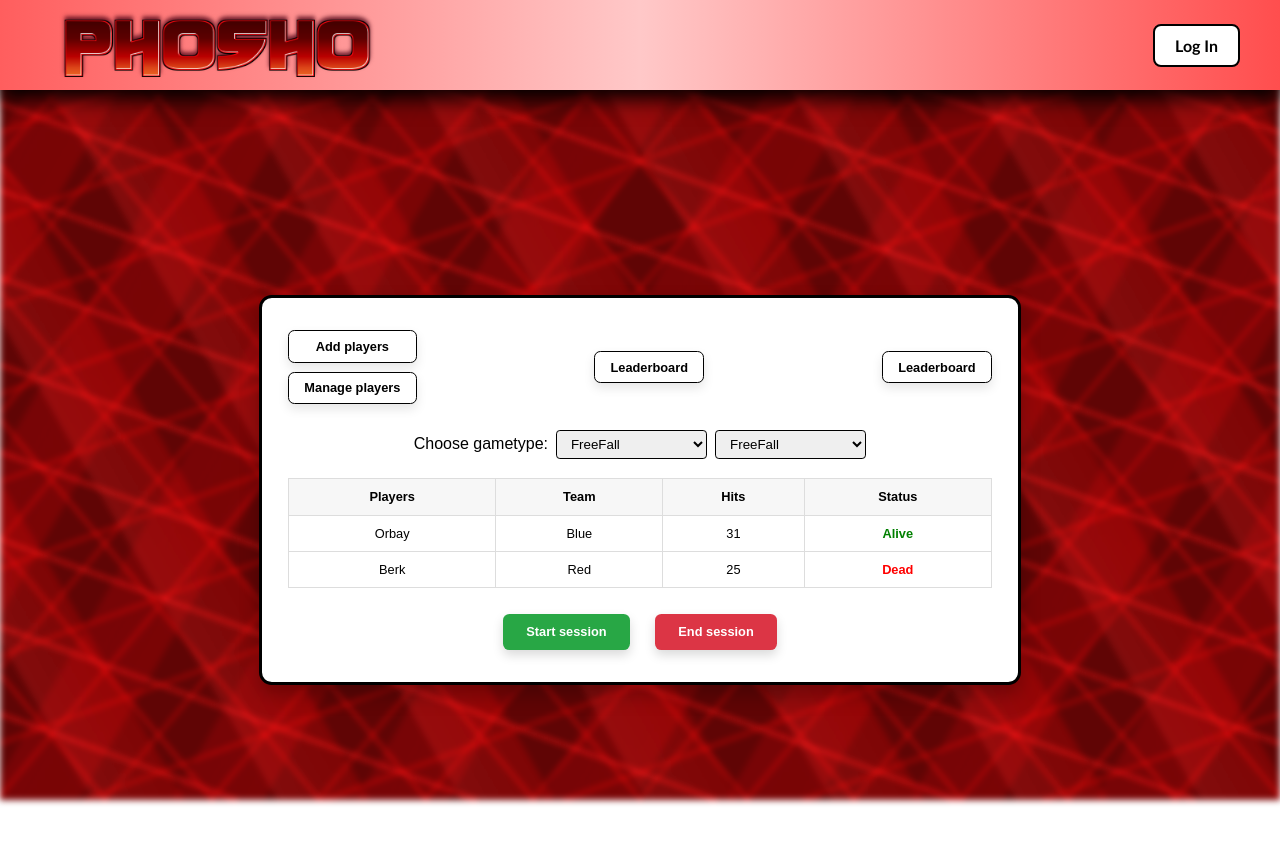
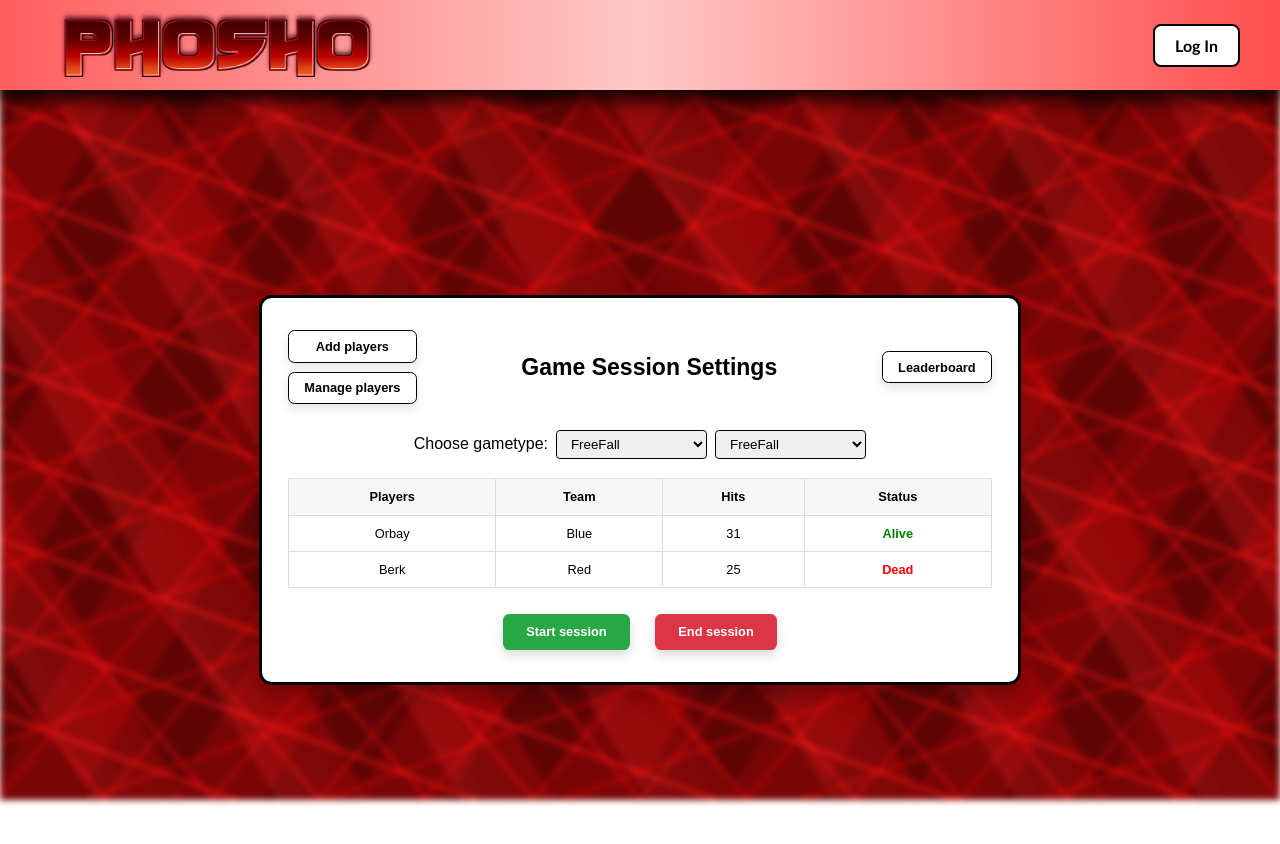
Before and after one commit to risasim/projectM5, a Vue app in the folder src/frontend/: page /adminboard in a window 1280 px wide. Shown: the top 844 px of the page. Built offline with nearby package versions, Linux system fonts and the light colour scheme.

Commit message:
fixed adminboard

```diff
--- a/src/frontend/src/pages/Adminboard.vue
+++ b/src/frontend/src/pages/Adminboard.vue
@@ -7,9 +7,10 @@
           <button class="adminboard-btn">Manage players</button>
         </div>
 
+        <h1 class="adminboard-title">Game Session Settings</h1>
+
         <router-link to="/leaderboard"><button class="adminboard-btn">Leaderboard</button></router-link>
 
-        <button class="adminboard-btn">Leaderboard</button>
       </div>
 
       <div class="gametype-select">
```
